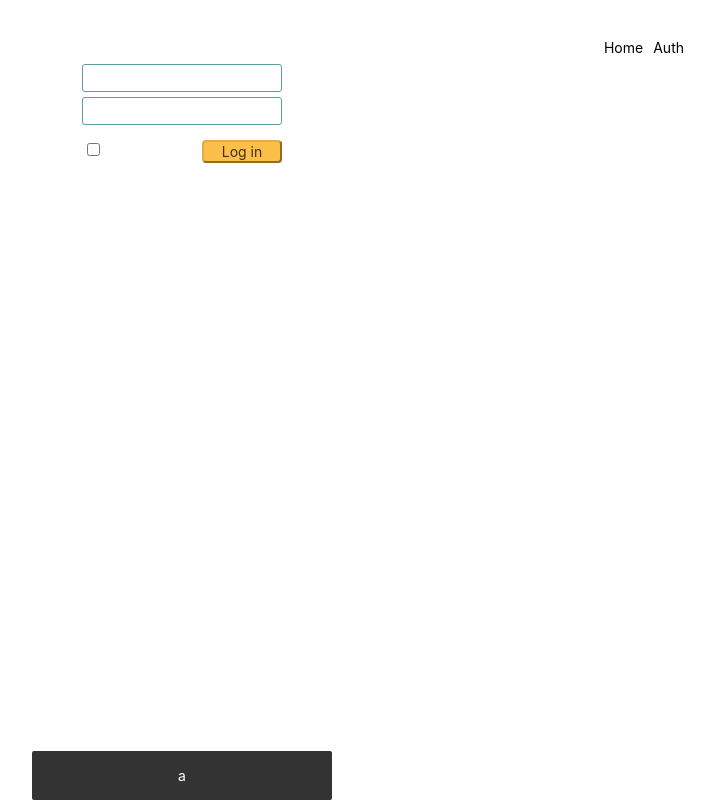
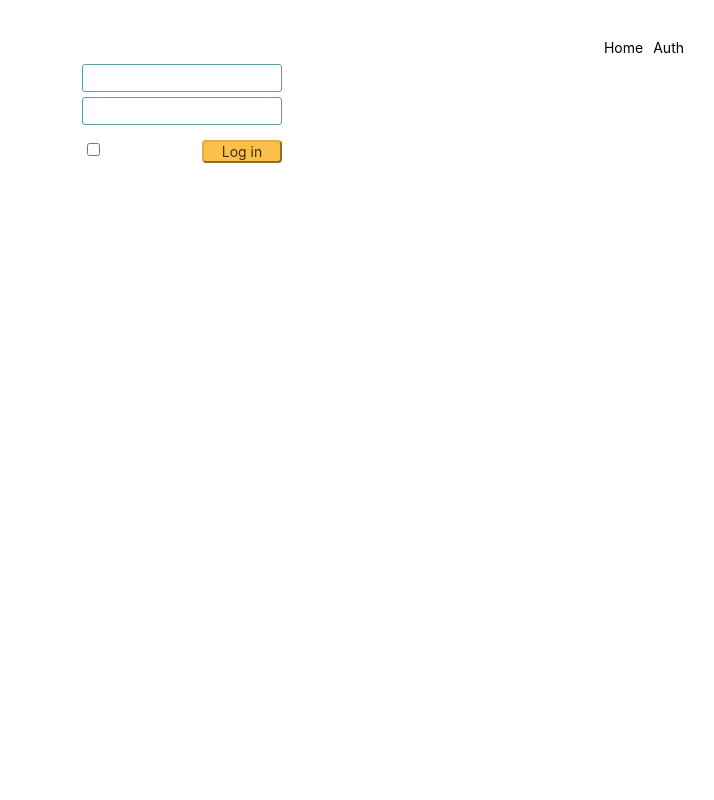
Before and after one commit to Chelovecheshe/React-Study, a React (Create React App) app: page /auth in a window 1280 px wide. Shown: the whole page, without its empty margins (458-1172 px from the left). Built offline with nearby package versions, Linux system fonts and the light colour scheme.

Commit message:
Small changes to previous commit

```diff
--- a/src/App.js
+++ b/src/App.js
@@ -12,6 +12,7 @@ import { StyledListNavigation, StyledLink } from "themes/navigation";
 import { BrowserRouter as Router, Route, Link } from "react-router-dom";
 // redux
 import { connect } from "react-redux";
+import { initialState } from "store/store";
 import {
   changeOption,
   changeText,
@@ -19,7 +20,6 @@ import {
 } from "store/actions";
 
 const App = ({ changeOption, changeTextAction, changeSnackbarVisibility }) => {
-  console.log(changeTextAction);
   return (
     <Wrapper>
       <GlobalStyle />
@@ -47,7 +47,7 @@ const App = ({ changeOption, changeTextAction, changeSnackbarVisibility }) => {
         <Route path="/auth" component={Authentication} />
         <Route />
       </Router>
-      <SnackbarPresentation />
+      <SnackbarPresentation isVisible={initialState.snackbarIsVisible} />
     </Wrapper>
   );
 };
--- a/src/components/snackbar/snackbarPresentation.js
+++ b/src/components/snackbar/snackbarPresentation.js
@@ -6,10 +6,10 @@ import {
   SnackbarPresentationVisibleStyled
 } from "themes/snackbar/snackbarPresentation";
 
-const SnackbarPresentation = () => {
+const SnackbarPresentation = ({ isVisible }) => {
   return (
     <>
-      {true ? (
+      {isVisible ? (
         <SnackbarPresentationVisibleStyled>
           {"a"}
         </SnackbarPresentationVisibleStyled>
```
